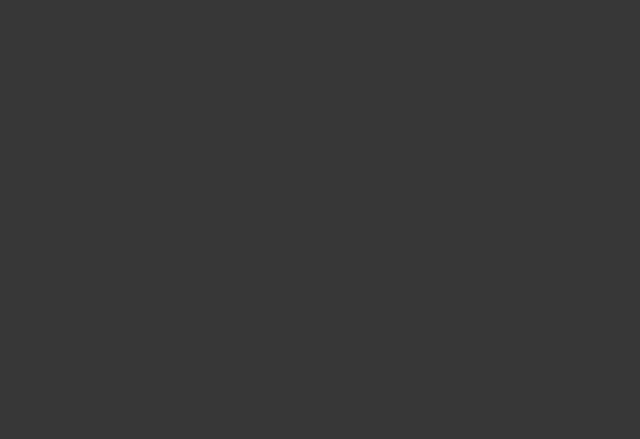
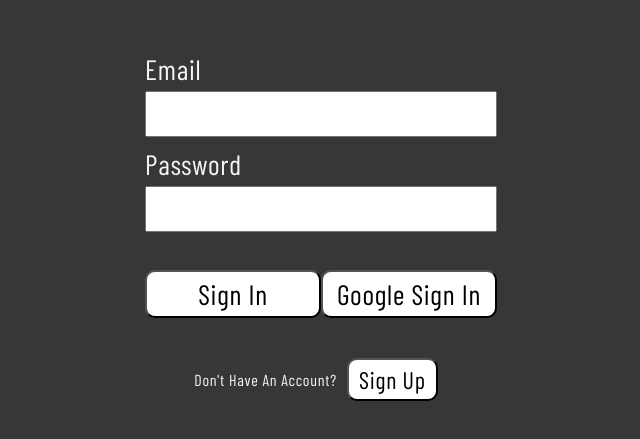
Before and after one commit to TaylerWaddle/HabitStack-react, a React (Vite) app in the folder HabitStack-react/: page /login in a window 1280 px wide. Before the commit this address had no page. Shown: the part 169-608 px from the top of the page, without its empty margins (319-959 px from the left). Built offline with nearby package versions, Linux system fonts and the light colour scheme; a web font is replaced by a local one.

Commit message:
Began handling user authentication and private routes

```diff
--- a/HabitStack-react/package.json
+++ b/HabitStack-react/package.json
@@ -14,6 +14,7 @@
     "@dnd-kit/sortable": "^8.0.0",
     "@dnd-kit/utilities": "^3.2.2",
     "chart.js": "^4.4.3",
+    "firebase": "^10.12.4",
     "immutability-helper": "^3.1.1",
     "react": "^18.3.1",
     "react-chartjs-2": "^5.2.0",
--- a/HabitStack-react/src/App.jsx
+++ b/HabitStack-react/src/App.jsx
@@ -6,10 +6,13 @@ import PillarsRoute from "./routes/pillars/pillars.component";
 import ProfileRoute from "./routes/profile/profile.component";
 import StacksRoute from "./routes/stacks/stacks.component";
 import AddRoute from "./routes/add/add.component";
+import Authentication from "./routes/authentication/authentication.component";
+import PrivateRoutes from "./components/private-route/private-route.component";
 
 const App = () => {
   return (
     <Routes>
+      <Route element={<PrivateRoutes />}>
         <Route path="/" element={<Navigation />}>
           <Route index element={<Home />} />
           <Route element={<StacksRoute />} path="stacks" />
@@ -17,6 +20,8 @@ const App = () => {
           <Route element={<PillarsRoute />} path="pillars" />
           <Route element={<ProfileRoute />} path="profile" />
         </Route>
+      </Route>
+      <Route path="/login" element={<Authentication />}></Route>
     </Routes>
   );
 };
--- /dev/null
+++ b/HabitStack-react/src/components/private-route/private-route.component.jsx
@@ -0,0 +1,8 @@
+import { Navigate, Outlet } from "react-router-dom";
+
+const PrivateRoutes = () => {
+  let auth = { token: true };
+  return auth.token ? <Outlet /> : <Navigate to="/login" />;
+};
+
+export default PrivateRoutes;
--- /dev/null
+++ b/HabitStack-react/src/routes/authentication/authentication.component.jsx
@@ -0,0 +1,91 @@
+import { useState } from "react";
+import {
+  signInWithGooglePopup,
+  signInAuthUserWithEmailAndPassword,
+} from "../../utils/firebase";
+
+import "./authentication.styles.scss";
+
+const defaultFormFields = {
+  email: "",
+  password: "",
+};
+
+const Authentication = () => {
+  const [formFields, setFormFields] = useState(defaultFormFields);
+  const { email, password } = formFields;
+
+  const resetFormFields = () => {
+    setFormFields(defaultFormFields);
+  };
+
+  const signInWithGoogle = async () => {
+    await signInWithGooglePopup();
+  };
+
+  const handleSubmit = async (event) => {
+    event.preventDefault();
+    try {
+      await signInAuthUserWithEmailAndPassword(email, password);
+      resetFormFields();
+    } catch (error) {
+      if (error.code === "auth/invalid-credential") {
+        alert("invalid credentials");
+      }
+      console.log(error);
+    }
+  };
+
+  const handleChange = (event) => {
+    const { name, value } = event.target;
+    setFormFields({ ...formFields, [name]: value });
+  };
+
+  return (
+    <div className="auth-container">
+      <form onSubmit={handleSubmit}>
+        <div className="input-container">
+          <span className="input-title">Email</span>
+          <input
+            label="Email"
+            type="email"
+            required
+            onChange={handleChange}
+            name="email"
+            value={email}
+            className="input-field"
+          />
+          <span className="input-title">Password</span>
+          <input
+            label="Password"
+            type="password"
+            required
+            onChange={handleChange}
+            name="password"
+            value={password}
+            className="input-field"
+          />
+        </div>
+
+        <div className="buttons-container">
+          <button type="submit" className="sign-in-button">
+            Sign In
+          </button>
+          <button
+            type="button"
+            className="google-sign-in-button"
+            onClick={signInWithGoogle}
+          >
+            Google Sign In
+          </button>
+        </div>
+      </form>
+      <div className="sign-up-container">
+        <span className="sign-up-prompt">Don&apos;t Have An Account?</span>
+        <button className="sign-up-button">Sign Up</button>
+      </div>
+    </div>
+  );
+};
+
+export default Authentication;
--- /dev/null
+++ b/HabitStack-react/src/routes/authentication/authentication.styles.scss
@@ -0,0 +1,66 @@
+.auth-container {
+  display: flex;
+  height: 100vh;
+  width: 100vw;
+  flex-direction: column;
+  justify-content: center;
+  align-items: center;
+
+  .input-container {
+    display: flex;
+    flex-direction: column;
+    margin-bottom: 20px;
+
+    .input-title {
+      font-size: 1.75rem;
+      margin-bottom: 5px;
+    }
+    .input-field {
+      height: 40px;
+      margin-bottom: 10px;
+    }
+  }
+
+  .buttons-container {
+    display: flex;
+    align-items: center;
+    margin-bottom: 30px;
+    .sign-in-button {
+      width: 11rem;
+      font-size: 1.75rem;
+    }
+    .google-sign-in-button {
+      width: 11rem;
+      font-size: 1.75rem;
+    }
+  }
+
+  .sign-up-container {
+    display: flex;
+    .sign-up-prompt {
+      text-align: center;
+      display: flex;
+      align-items: center;
+      width: fit-content;
+      white-space: nowrap;
+    }
+    .sign-up-button {
+      font-size: 1.5rem;
+      margin: 10px 10px;
+      width: fit-content;
+      height: fit-content;
+      padding-left: 10px;
+      padding-right: 10px;
+      padding-top: 5px;
+      padding-bottom: 5px;
+    }
+  }
+}
+
+input[type="email"] {
+  font-size: 1.75rem;
+}
+
+input[type="password"] {
+  font-size: 1.75rem;
+}
--- /dev/null
+++ b/HabitStack-react/src/utils/firebase.js
@@ -0,0 +1,91 @@
+// Import the functions you need from the SDKs you need
+import { initializeApp } from "firebase/app";
+import {
+  getFirestore,
+  doc,
+  getDoc,
+  setDoc,
+  //   collection,
+  //   writeBatch,
+  //   query,
+  //   getDocs,
+} from "firebase/firestore";
+import {
+  getAuth,
+  createUserWithEmailAndPassword,
+  signInWithEmailAndPassword,
+  signOut,
+  signInWithPopup,
+  GoogleAuthProvider,
+} from "firebase/auth";
+
+// Your web app's Firebase configuration
+const firebaseConfig = {
+  apiKey: "AIzaSyDOMgWJAeKkMGHU_8an2atm3hnh-1MTZNY",
+  authDomain: "habitappreact.firebaseapp.com",
+  projectId: "habitappreact",
+  storageBucket: "habitappreact.appspot.com",
+  messagingSenderId: "1765239085",
+  appId: "1:1765239085:web:4ec23c42f87d7dcd43cba4",
+};
+
+// Initialize Firebase
+export const firebaseApp = initializeApp(firebaseConfig);
+
+// Initialize firebase authentication
+export const auth = getAuth(firebaseApp);
+
+// Google Popup Auth Functionality
+const googleProvider = new GoogleAuthProvider();
+googleProvider.setCustomParameters({ prompt: "select_account" });
+
+export const signInWithGooglePopup = () =>
+  signInWithPopup(auth, googleProvider);
+
+// Email and Password Auth Functionality
+export const createAuthUserWithEmailAndPassword = async (email, password) => {
+  if (!email || !password) return;
+
+  return await createUserWithEmailAndPassword(auth, email, password);
+};
+
+export const signInAuthUserWithEmailAndPassword = async (email, password) => {
+  if (!email || !password) return;
+
+  return await signInWithEmailAndPassword(auth, email, password);
+};
+
+// Initialize Firestore Database
+export const db = getFirestore();
+
+// Create User Doc Upon SignUp
+export const createUserDocFromAuth = async (
+  userAuth,
+  additionalInformation = {}
+) => {
+  if (!userAuth) return;
+
+  const userDocRef = doc(db, "users", userAuth.uid);
+
+  const userSnapshot = await getDoc(userDocRef);
+
+  if (!userSnapshot.exists()) {
+    const { displayName, email } = userAuth;
+    const createdAt = new Date();
+
+    try {
+      await setDoc(userDocRef, {
+        displayName,
+        email,
+        createdAt,
+        ...additionalInformation,
+      });
+    } catch (error) {
+      console.log("error creating user", error);
+    }
+  }
+
+  return userDocRef;
+};
+
+export const signOutUser = async () => await signOut(auth);
```
Also changed, not shown: 1 other file (tests, documents, lock files or other folders). Lines whose indentation alone changed are shown as unchanged.
